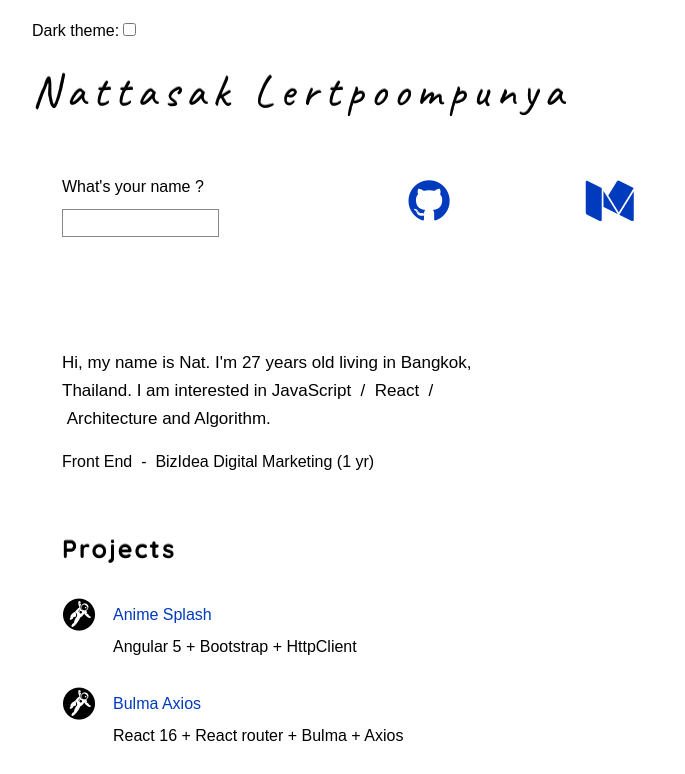
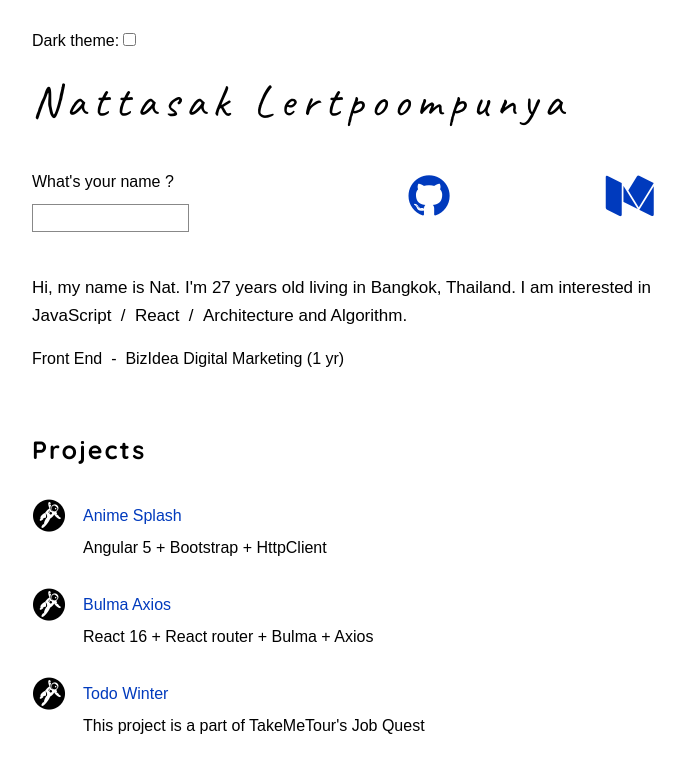
Before and after one commit to Nattasak/my-resume, a React (Create React App) app: page / in a window 1280 px wide. Shown: the top 774 px of the page, without its empty margins (258-943 px from the left). Built offline with nearby package versions, Linux system fonts and the light colour scheme.

Commit message:
toggle theme

```diff
--- a/src/Styles/About.css
+++ b/src/Styles/About.css
@@ -1,5 +1,5 @@
 .about-section {
-  max-width: 487px; }
+  max-width: 627px; }
   .about-section .flex-container .flex-item .bio {
     margin-bottom: 13px;
     font-size: 17px;
--- a/src/Styles/About.scss
+++ b/src/Styles/About.scss
@@ -1,5 +1,5 @@
 .about-section {
-  max-width: 487px;
+  max-width: 627px;
 
   .flex-container {
     .flex-item {
--- a/src/Styles/App.css
+++ b/src/Styles/App.css
@@ -1,3 +1,5 @@
+.section {
+  margin-bottom: 50px; }
   .section .section-title {
     position: relative;
     letter-spacing: 2px;
@@ -7,9 +9,7 @@
     font-size: 25px;
     text-shadow: 0 -1px 0 rgba(0, 0, 0, 0.4);
     color: #c4c4c4;
-  display: inline;
-  /*padding: 2px 12px;
-    background-color: #0a0a0a;*/ }
+    display: inline; }
 
 .flex-container {
   margin-top: 25px; }
@@ -27,7 +27,8 @@
       color: #001b56;
       border-color: #001b56; }
   .App.light .section .section-title {
-    color: #000; }
+    color: #000;
+    text-shadow: none; }
   .App.light .about-section .about-items .about-item .title {
     color: #000; }
   .App.light #contact_form input {
@@ -53,7 +54,7 @@ a {
   font-family: sans-serif;
   background-color: #000;
   color: #c4c4c4; }
-  .App .container {
+  .App > .container {
     max-width: 700px;
     margin: 0 auto;
-    padding: 15px 30px; }
+    padding: 25px 0; }
--- a/src/Styles/App.scss
+++ b/src/Styles/App.scss
@@ -23,9 +23,9 @@ a {
   background-color: #000;
   color: #c4c4c4;
 
-  .container {
+  & > .container {
     max-width: 700px;
     margin: 0 auto;
-    padding: 15px 30px;
+    padding: 25px 0;
   }
 }
--- a/src/Styles/Header.css
+++ b/src/Styles/Header.css
@@ -1,6 +1,6 @@
 .header {
   position: relative;
-  margin-bottom: 40px; }
+  margin-bottom: 20px; }
   .header .section-title {
     margin: 0 0 5px 0;
     padding: 10px 0 6px;
--- a/src/Styles/Header.scss
+++ b/src/Styles/Header.scss
@@ -1,6 +1,6 @@
 .header {
   position: relative;
-  margin-bottom: 40px;
+  margin-bottom: 20px;
 
   .section-title {
     margin: 0 0 5px 0;
--- a/src/Styles/Shared.css
+++ b/src/Styles/Shared.css
@@ -1,3 +1,5 @@
+.section {
+  margin-bottom: 50px; }
   .section .section-title {
     position: relative;
     letter-spacing: 2px;
@@ -7,9 +9,7 @@
     font-size: 25px;
     text-shadow: 0 -1px 0 rgba(0, 0, 0, 0.4);
     color: #c4c4c4;
-  display: inline;
-  /*padding: 2px 12px;
-    background-color: #0a0a0a;*/ }
+    display: inline; }
 
 .flex-container {
   margin-top: 25px; }
@@ -27,7 +27,8 @@
       color: #001b56;
       border-color: #001b56; }
   .App.light .section .section-title {
-    color: #000; }
+    color: #000;
+    text-shadow: none; }
   .App.light .about-section .about-items .about-item .title {
     color: #000; }
   .App.light #contact_form input {
--- a/src/Styles/Shared.scss
+++ b/src/Styles/Shared.scss
@@ -1,5 +1,5 @@
 .section {
-  //margin-bottom: 60px;
+  margin-bottom: 50px;
 
   .section-title {
     position: relative;
@@ -11,8 +11,6 @@
     text-shadow: 0 -1px 0 rgba(0, 0, 0, 0.4);
     color: #c4c4c4;
     display: inline;
-    /*padding: 2px 12px;
-    background-color: #0a0a0a;*/
   }
 }
 
@@ -41,6 +39,7 @@
 
     .section .section-title {
       color: #000;
+      text-shadow: none;
     }
 
     .about-section .about-items .about-item .title {
```
Lines whose indentation alone changed are shown as unchanged.
